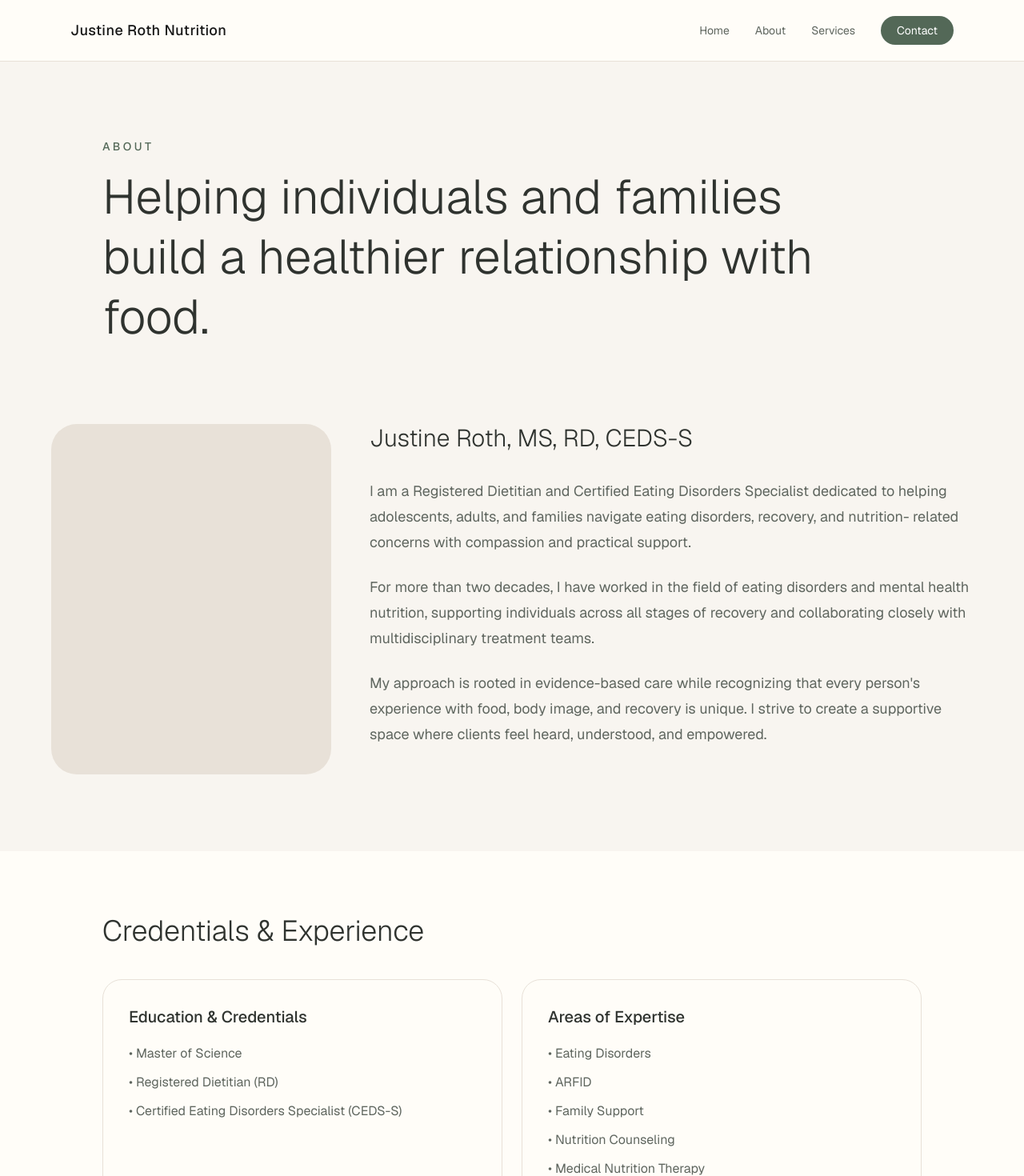
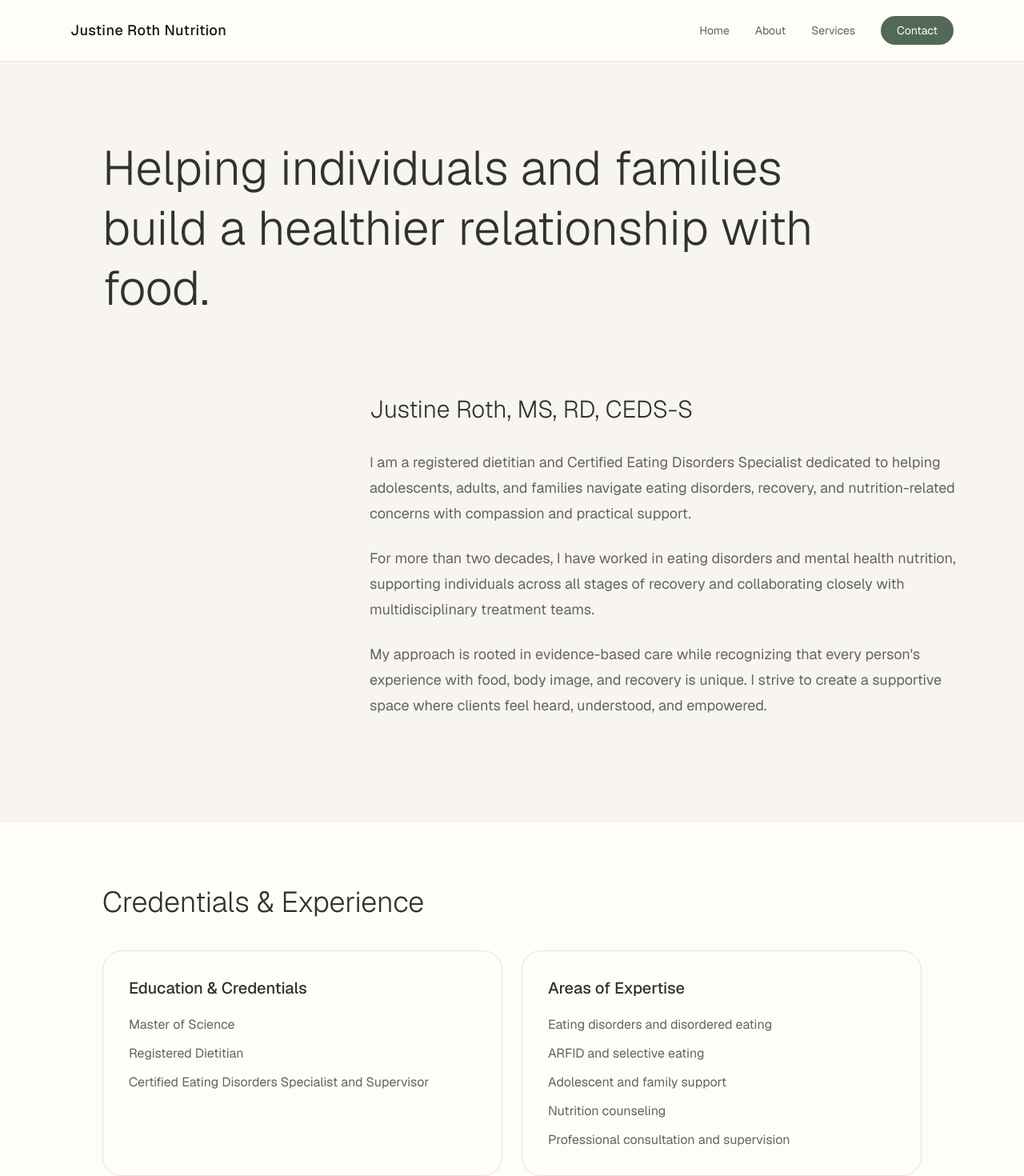
Before and after one commit to justinerothrd/justine-roth-nutrition, a Next.js app: page /about in a window 1280 px wide. Shown: the top 1470 px of the page at 80% size. Built offline with nearby package versions, Linux system fonts and the light colour scheme.

Commit message:
Refactor AboutPage layout and update text styles

```diff
--- a/app/about/page.tsx
+++ b/app/about/page.tsx
@@ -1,25 +1,29 @@
+import Image from "next/image";
+
 export default function AboutPage() {
   return (
     <main className="bg-[#F8F5F0] text-[#2F332F]">
-      {/* Hero */}
-      <section className="px-6 py-24">
+      <section className="px-6 py-20 md:py-24">
         <div className="mx-auto max-w-5xl">
-          <p className="mb-4 text-sm font-medium uppercase tracking-[0.25em] text-[#536857]">
-            About
-          </p>
-
-          <h1 className="max-w-4xl text-5xl font-light leading-tight md:text-6xl">
-            Helping individuals and families build a healthier relationship with food.
+          <h1 className="max-w-4xl text-4xl font-light leading-tight sm:text-5xl md:text-6xl">
+            Helping individuals and families build a healthier relationship
+            with food.
           </h1>
         </div>
       </section>
 
-      {/* Bio */}
-      <section className="px-6 pb-24">
-        <div className="mx-auto grid max-w-6xl gap-12 md:grid-cols-[350px_1fr]">
-
-          {/* Photo Placeholder */}
-          <div className="aspect-[4/5] rounded-[2rem] bg-[#E8E1D8]"></div>
+      <section className="px-6 pb-20 md:pb-24">
+        <div className="mx-auto grid max-w-6xl items-start gap-12 md:grid-cols-[350px_1fr]">
+          <div className="relative aspect-[4/5] overflow-hidden rounded-[2rem]">
+            <Image
+              src="/justine-roth-headshot.jpg"
+              alt="Justine Roth, registered dietitian and eating disorder specialist"
+              fill
+              className="object-cover"
+              sizes="(max-width: 768px) 100vw, 350px"
+              priority
+            />
+          </div>
 
           <div>
             <h2 className="text-3xl font-light">
@@ -28,45 +32,45 @@ export default function AboutPage() {
 
             <div className="mt-8 space-y-6 text-lg leading-8 text-[#5F665F]">
               <p>
-                I am a Registered Dietitian and Certified Eating Disorders
+                I am a registered dietitian and Certified Eating Disorders
                 Specialist dedicated to helping adolescents, adults, and
-                families navigate eating disorders, recovery, and nutrition-
-                related concerns with compassion and practical support.
+                families navigate eating disorders, recovery, and
+                nutrition-related concerns with compassion and practical
+                support.
               </p>
 
               <p>
-                For more than two decades, I have worked in the field of
-                eating disorders and mental health nutrition, supporting
-                individuals across all stages of recovery and collaborating
-                closely with multidisciplinary treatment teams.
+                For more than two decades, I have worked in eating disorders
+                and mental health nutrition, supporting individuals across
+                all stages of recovery and collaborating closely with
+                multidisciplinary treatment teams.
               </p>
 
               <p>
                 My approach is rooted in evidence-based care while recognizing
-                that every person's experience with food, body image, and
-                recovery is unique. I strive to create a supportive space
-                where clients feel heard, understood, and empowered.
+                that every person&apos;s experience with food, body image, and
+                recovery is unique. I strive to create a supportive space where
+                clients feel heard, understood, and empowered.
               </p>
             </div>
           </div>
         </div>
       </section>
 
-      {/* Credentials */}
       <section className="bg-[#FFFDF8] px-6 py-20">
         <div className="mx-auto max-w-5xl">
-          <h2 className="mb-10 text-4xl font-light">
-            Credentials & Experience
+          <h2 className="mb-10 text-3xl font-light sm:text-4xl">
+            Credentials &amp; Experience
           </h2>
 
           <div className="grid gap-6 md:grid-cols-2">
             <div className="rounded-3xl border border-[#E8E1D8] p-8">
-              <h3 className="text-xl font-medium">Education & Credentials</h3>
+              <h3 className="text-xl font-medium">Education &amp; Credentials</h3>
 
               <ul className="mt-5 space-y-3 text-[#5F665F]">
-                <li>• Master of Science</li>
-                <li>• Registered Dietitian (RD)</li>
-                <li>• Certified Eating Disorders Specialist (CEDS-S)</li>
+                <li>Master of Science</li>
+                <li>Registered Dietitian</li>
+                <li>Certified Eating Disorders Specialist and Supervisor</li>
               </ul>
             </div>
 
@@ -74,28 +78,25 @@ export default function AboutPage() {
               <h3 className="text-xl font-medium">Areas of Expertise</h3>
 
               <ul className="mt-5 space-y-3 text-[#5F665F]">
-                <li>• Eating Disorders</li>
-                <li>• ARFID</li>
-                <li>• Family Support</li>
-                <li>• Nutrition Counseling</li>
-                <li>• Medical Nutrition Therapy</li>
+                <li>Eating disorders and disordered eating</li>
+                <li>ARFID and selective eating</li>
+                <li>Adolescent and family support</li>
+                <li>Nutrition counseling</li>
+                <li>Professional consultation and supervision</li>
               </ul>
             </div>
           </div>
         </div>
       </section>
 
-      {/* Philosophy */}
-      <section className="px-6 py-24">
+      <section className="px-6 py-20 md:py-24">
         <div className="mx-auto max-w-4xl text-center">
-          <h2 className="text-4xl font-light">
-            My Philosophy
-          </h2>
+          <h2 className="text-3xl font-light sm:text-4xl">My Philosophy</h2>
 
-          <p className="mt-8 text-xl leading-9 text-[#5F665F]">
+          <p className="mt-8 text-lg leading-8 text-[#5F665F] sm:text-xl sm:leading-9">
             Recovery is not about perfection. It is about building trust,
-            flexibility, and confidence around food while creating a life
-            that feels meaningful and sustainable.
+            flexibility, and confidence around food while creating a life that
+            feels meaningful and sustainable.
           </p>
         </div>
       </section>
```
